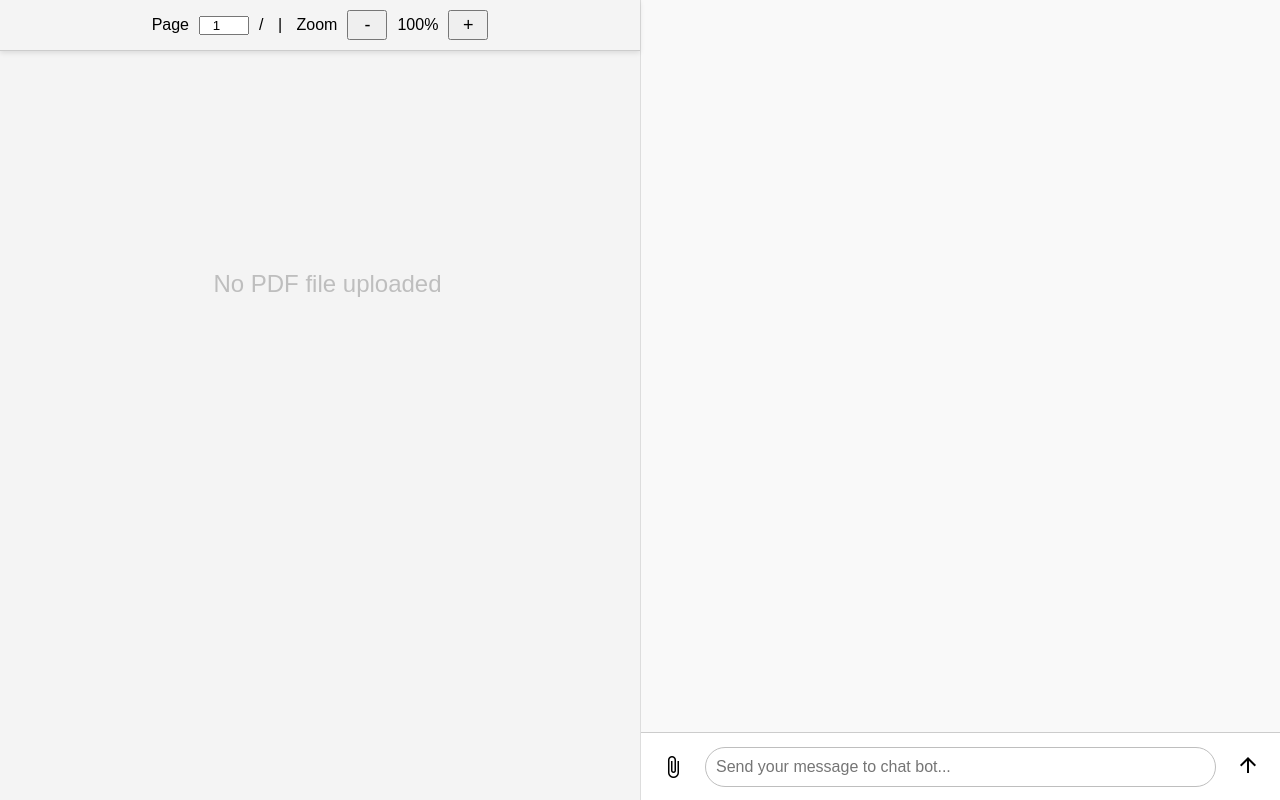
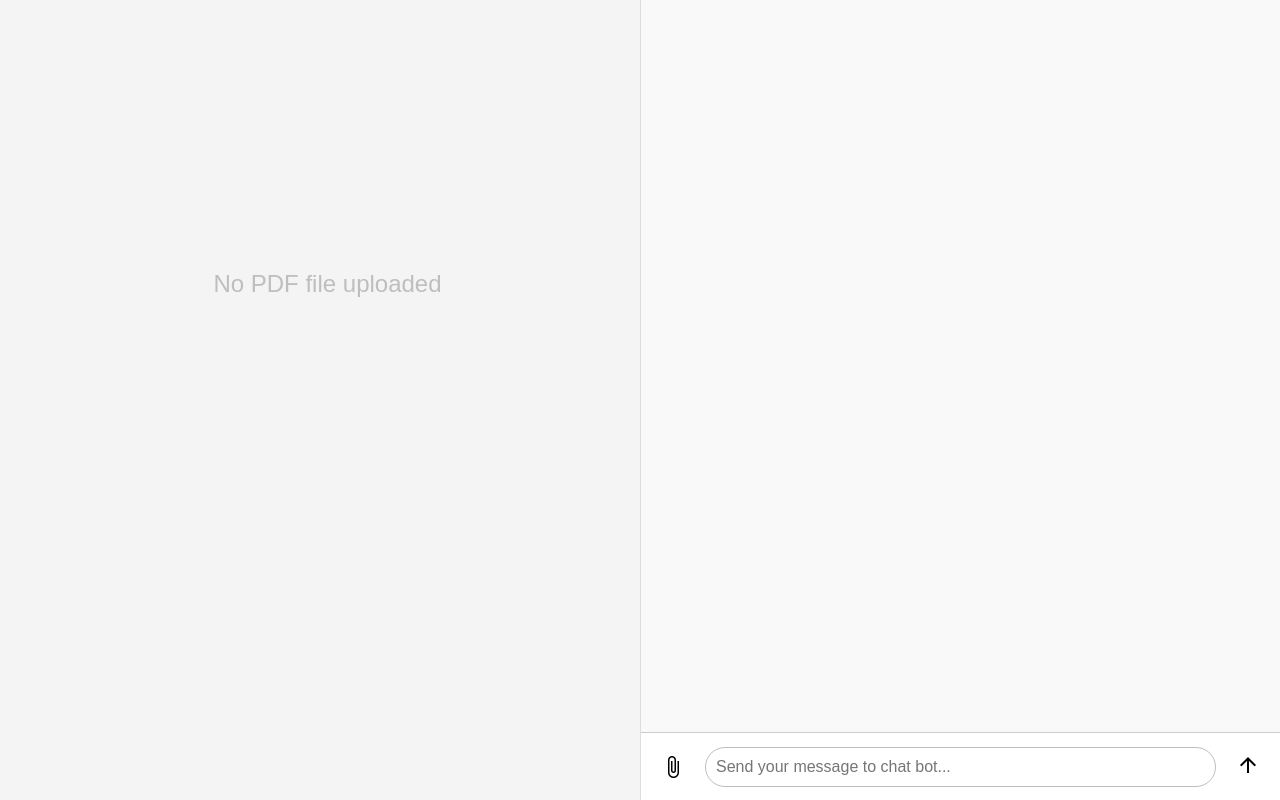
Before and after one commit to Ether9t/vis-ai-paper-assistant, a React (Create React App) app: page / in a window 1280 px wide. Built offline with nearby package versions, Linux system fonts and the light colour scheme.

Commit message:
更新显示喵

```diff
--- a/src/components/viewer.css
+++ b/src/components/viewer.css
@@ -31,28 +31,50 @@
   padding: 10px;
   border-bottom: 1px solid #ccc;
   box-shadow: 0px 2px 5px rgba(0, 0, 0, 0.1);
-  z-index: 1000;
   display: flex;
   align-items: center;
   justify-content: center;
   gap: 10px;
+  z-index: 1000;
 }
 
 .controls input {
-  width: 50px;
+  width: 35px;
+  height: 30px;
   text-align: center;
+  border: 1px solid #bebebe;
+  border-radius: 4px;
+}
+
+.controls input[type="number"]::-webkit-inner-spin-button,
+.controls input[type="number"]::-webkit-outer-spin-button {
+    -webkit-appearance: none;
+    margin: 0;
 }
 
 .controls button {
   width: 40px;
   height: 30px;
   font-size: 18px;
+  border: none;
+  outline: none;
+  background-color: transparent;
+}
+
+.controls button:hover {
+  background-color: #bebebe;
+  color: #000000;
+  border-radius: 4px;
 }
 
 .controls span {
   font-size: 16px;
 }
 
+.light-text {
+  color: #bebebe;
+}
+
 .pdf-viewer {
   margin-top: 60px;
   padding-left: 15px;
--- a/src/components/viewer.js
+++ b/src/components/viewer.js
@@ -114,8 +114,9 @@ const Viewer = ({ file, setTextContent }) => {
 
   return (
     <div className="pdf-viewer-container">
+      {file &&(
         <div className="controls fixed-controls">
-        <span>Page</span>
+          {/* <span>Page</span> */}
           <input
             type="number"
             value={pageInputValue}
@@ -126,13 +127,14 @@ const Viewer = ({ file, setTextContent }) => {
             max={numPages}
           />
           <span>/ {numPages}</span>
-        <span>&nbsp;|&nbsp;</span>
+          <span className="light-text">&nbsp;|&nbsp;</span>
 
-        <span>Zoom</span>
+          {/* <span>Zoom</span> */}
           <button onClick={handleZoomOut}>-</button>
-        <span>{Math.round(scale * 100)}%</span>
+          {/* <span>{Math.round(scale * 100)}%</span> */}
           <button onClick={handleZoomIn}>+</button>
         </div>
+      )}
 
       <div className="pdf-viewer">
         {/* 只有当 file 存在时才渲染 Document 组件，这个用来显示自定义的未上传pdf的提醒 */}
```
Lines whose indentation alone changed are shown as unchanged.
